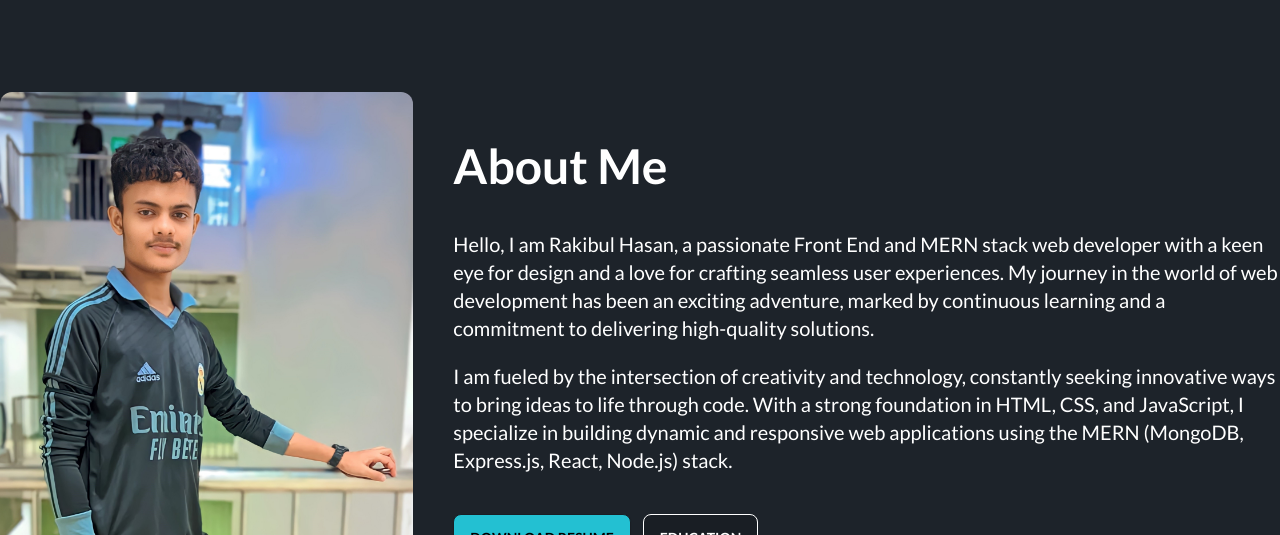
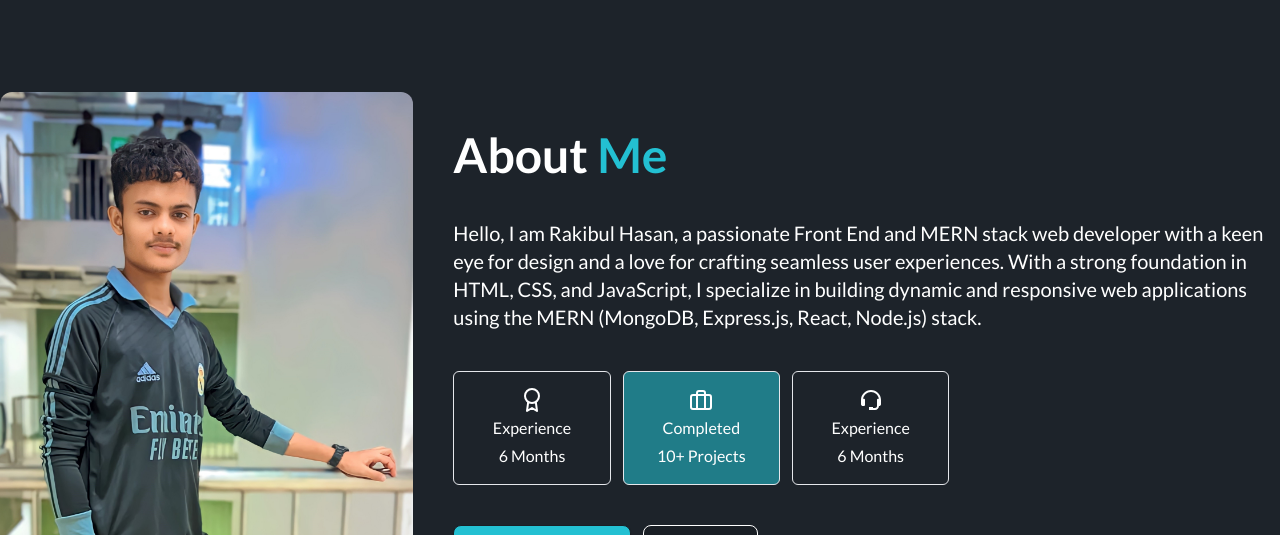
Before and after one commit to Rakibjrb/portfolio, a React (Vite) app: page / in a window 1280 px wide. Shown: the part 820-1355 px from the top of the page. Built offline with nearby package versions, Linux system fonts and the light colour scheme; no server answers.

Commit message:
updated about section

```diff
--- a/src/Components/HomePageComponents/About/About.jsx
+++ b/src/Components/HomePageComponents/About/About.jsx
@@ -1,5 +1,28 @@
 import { Link } from "react-router-dom";
+import { FiAward, FiBriefcase } from "react-icons/fi";
+import { BiSupport } from "react-icons/bi";
 import image from "../../../assets/images/mypic2.jpg";
+
+const data = [
+  {
+    id: "0001",
+    title: "Experience",
+    title2: "6 Months",
+    icon: <FiAward className="text-2xl" />,
+  },
+  {
+    id: "0002",
+    title: "Completed",
+    title2: "10+ Projects",
+    icon: <FiBriefcase className="text-2xl" />,
+  },
+  {
+    id: "0003",
+    title: "Experience",
+    title2: "6 Months",
+    icon: <BiSupport className="text-2xl" />,
+  },
+];
 
 const About = () => {
   return (
@@ -13,21 +36,32 @@ const About = () => {
           />
         </div>
         <div className="text-white xl:w-2/3">
-          <h2 className="text-5xl font-semibold mb-10">About Me</h2>
+          <h2 className="text-5xl font-semibold mb-10">
+            About <span className="text-[#23c0d2]">Me</span>
+          </h2>
           <p className="text-xl text-justify xl:text-left">
             Hello, I am Rakibul Hasan, a passionate Front End and MERN stack web
             developer with a keen eye for design and a love for crafting
-            seamless user experiences. My journey in the world of web
-            development has been an exciting adventure, marked by continuous
-            learning and a commitment to delivering high-quality solutions.
+            seamless user experiences. With a strong foundation in HTML, CSS,
+            and JavaScript, I specialize in building dynamic and responsive web
+            applications using the MERN (MongoDB, Express.js, React, Node.js)
+            stack.
           </p>
-          <p className="text-xl text-justify xl:text-left mt-5">
-            I am fueled by the intersection of creativity and technology,
-            constantly seeking innovative ways to bring ideas to life through
-            code. With a strong foundation in HTML, CSS, and JavaScript, I
-            specialize in building dynamic and responsive web applications using
-            the MERN (MongoDB, Express.js, React, Node.js) stack.
-          </p>
+          <div className="xl:w-3/5 grid grid-cols-3 gap-2 md:gap-3 my-10">
+            {data?.map((singleData) => (
+              <div
+                key={singleData?.id}
+                className={`border px-2 py-4 flex flex-col items-center rounded-md space-y-1 ${
+                  singleData.id === "0002" && "bg-[#23c1d290]"
+                } hover:bg-[#23c1d290] transition-colors`}
+              >
+                {singleData.icon}
+                <h3>{singleData.title}</h3>
+                <h3>{singleData.title2}</h3>
+              </div>
+            ))}
+          </div>
+
           <div className="flex gap-3 mt-10">
             <button className="btn text-black hover:text-white bg-[#23c0d2] uppercase hover:border hover:border-white">
               Download Resume
```
